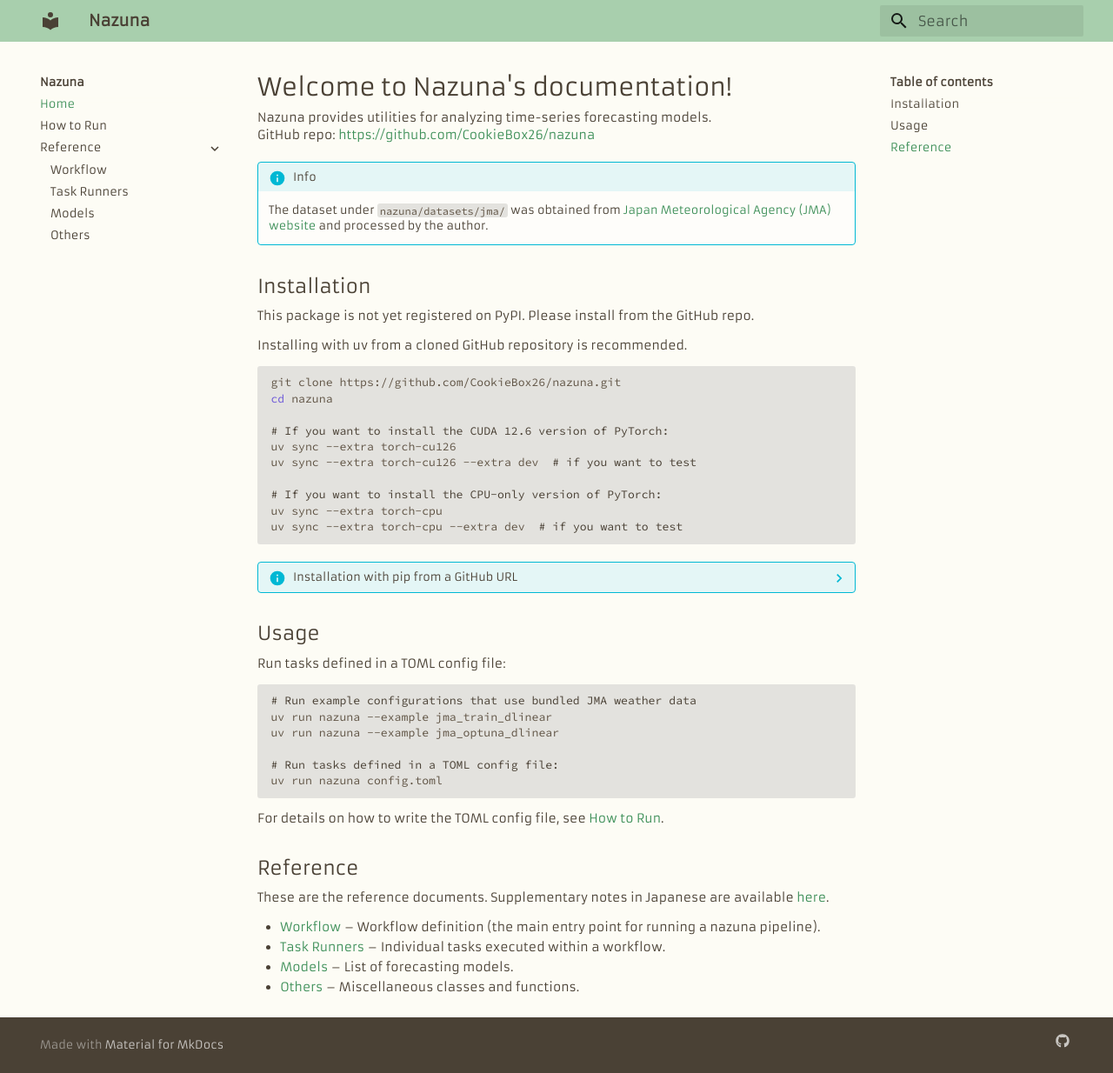
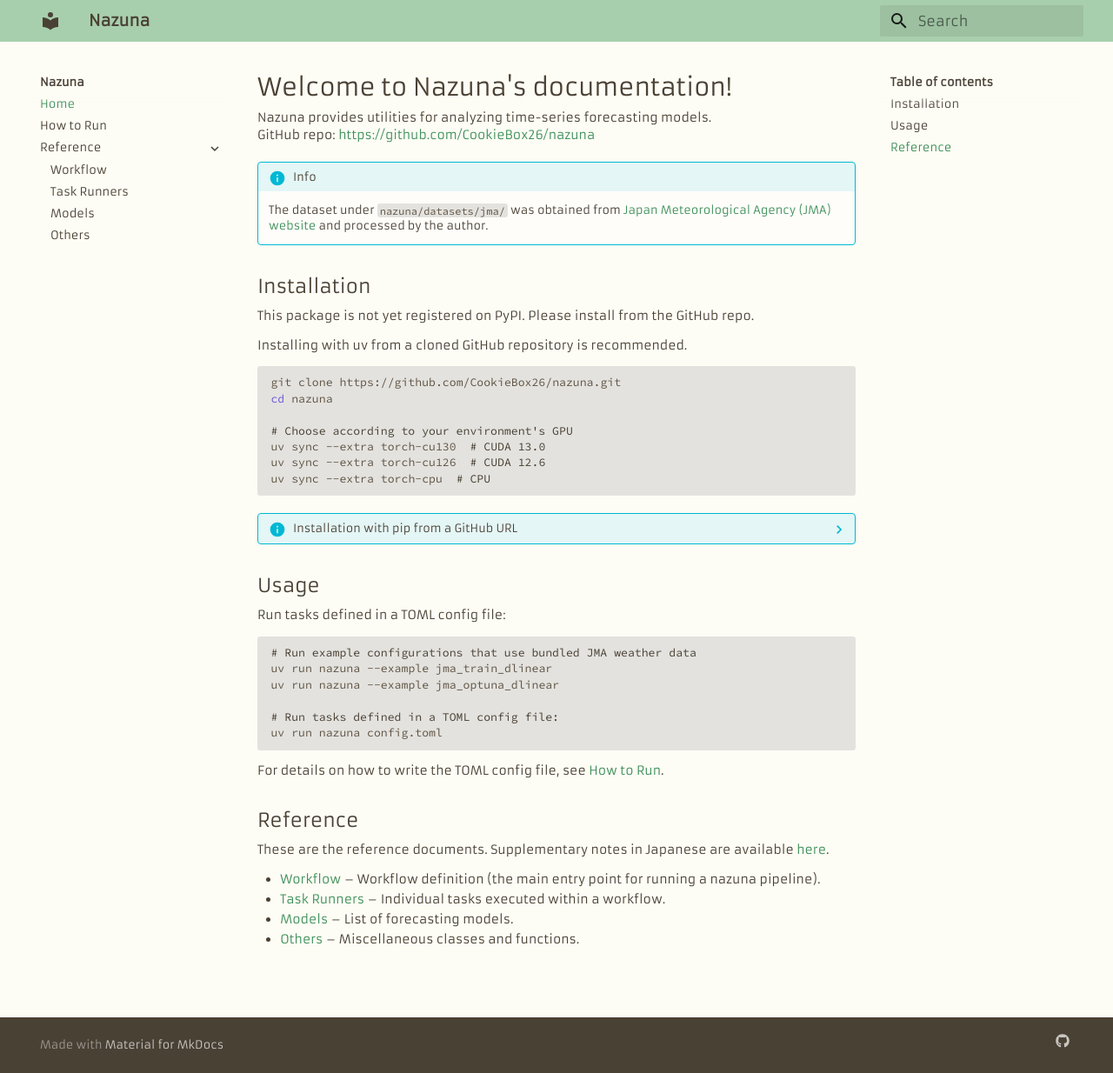
Before and after one commit to CookieBox26/nazuna, an MkDocs documentation site: the page built from docs/index.md, in a window 1280 px wide and 1234 px high. Shown: the whole window at 87% size. Built offline with MkDocs 1.6.1 and Material for MkDocs 9.7.7, drawn with Linux system fonts in a browser that asks for light colours; some web fonts are replaced.

Commit message:
Add CUDA 13.0 support

````diff
--- a/docs/index.md
+++ b/docs/index.md
@@ -16,26 +16,20 @@
 git clone https://github.com/CookieBox26/nazuna.git
 cd nazuna
 
-# If you want to install the CUDA 12.6 version of PyTorch:
-uv sync --extra torch-cu126
-uv sync --extra torch-cu126 --extra dev  # if you want to test
-
-# If you want to install the CPU-only version of PyTorch:
-uv sync --extra torch-cpu
-uv sync --extra torch-cpu --extra dev  # if you want to test
+# Choose according to your environment's GPU
+uv sync --extra torch-cu130  # CUDA 13.0
+uv sync --extra torch-cu126  # CUDA 12.6
+uv sync --extra torch-cpu  # CPU
 ```
 
 ??? info "Installation with pip from a GitHub URL"
 
     If you prefer installing with pip from a GitHub URL, use the following:
     ```bash
-    pip install git+https://github.com/CookieBox26/nazuna.git  # main branch HEAD
-    pip install git+https://github.com/CookieBox26/nazuna.git@<revision>  # specific revision
 
-    # If you want to install the CUDA 12.6 version of PyTorch:
+    # Choose according to your environment's GPU
+    pip install "nazuna[torch-cu130] @ git+https://github.com/CookieBox26/nazuna.git"
     pip install "nazuna[torch-cu126] @ git+https://github.com/CookieBox26/nazuna.git"
-
-    # If you want to install the CPU-only version of PyTorch:
     pip install "nazuna[torch-cpu] @ git+https://github.com/CookieBox26/nazuna.git"
     ```
 
````
Also changed, not shown: README.md (+6 -5 lines), pyproject.toml (+15 -0 lines), 2 other files.
